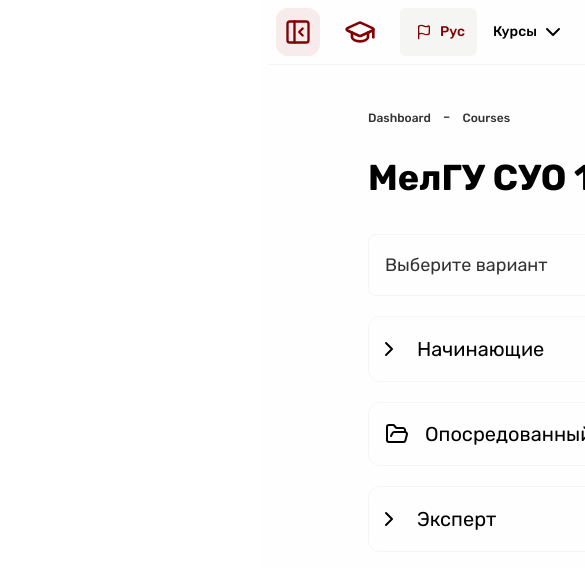
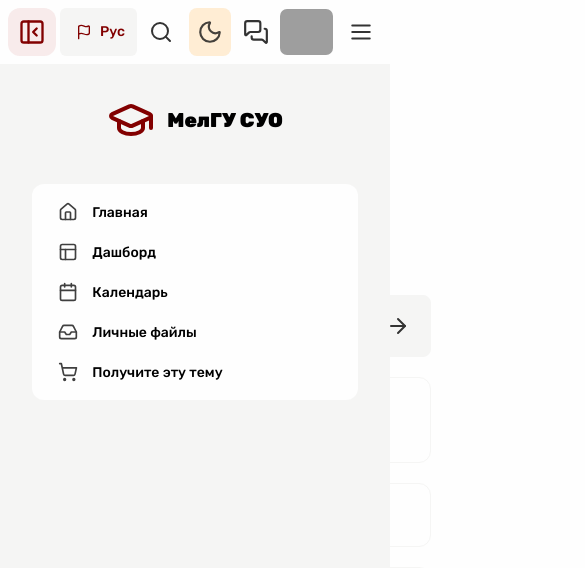
Before and after one commit to Vladdeek/lms, a React (Vite) app in the folder frontend/: page /courses in a window 390 px wide. Shown: the top 568 px of the page, 585 px wide, since content can reach past the window. Built offline with nearby package versions, Linux system fonts and the light colour scheme; grey boxes are pictures that could not be loaded.

Commit message:
fix adaptive

```diff
--- a/frontend/package.json
+++ b/frontend/package.json
@@ -4,7 +4,7 @@
 	"version": "0.0.0",
 	"type": "module",
 	"scripts": {
-    "dev": "vite",
+		"dev": "vite --host",
 		"build": "vite build",
 		"lint": "eslint .",
 		"preview": "vite preview"
--- a/frontend/src/components/Components.jsx
+++ b/frontend/src/components/Components.jsx
@@ -115,7 +115,7 @@ const Dropdown = ({ children, ChapterName, isOpen, onToggle }) => {
 			<div
 				className={`${
 					isOpen ? 'bg-[var(--secondary)]' : 'hover:bg-[var(--secondary)]'
-				} flex text-[var(--primary-text)] hover:text-[var(--primary)] justify-center items-center px-3 h-12 rounded-sm gap-1 transition-all cursor-pointer`}
+				} flex text-[var(--primary-text)] hover:text-[var(--primary)] justify-center max-lg:justify-start items-center px-3 h-12 rounded-sm gap-1 transition-all cursor-pointer`}
 				onClick={onToggle}
 			>
 				<p
@@ -151,7 +151,7 @@ const Accordion = ({ children, ChapterName, to }) => {
 				className='flex text-[var(--primary-text)] hover:text-[var(--primary)] p-2 transition-all cursor-pointer'
 				onClick={() => setIsOpen(!isOpen)}
 			>
-				<div className='flex w-full justify-between items-center group'>
+				<div className='flex max-lg:flex-col w-full justify-between lg:items-center group'>
 					<div className='flex gap-4 items-center'>
 						<ChevronRight
 							className={`${
@@ -168,8 +168,8 @@ const Accordion = ({ children, ChapterName, to }) => {
 							{ChapterName}
 						</p>
 					</div>
-					<div className='flex gap-3'>
-						<div className='flex text-bg-[var(--secondary-text)] items-center bg-[var(--gray)] rounded-md p-3 px-4 gap-2'>
+					<div className='flex gap-3 ml-10'>
+						<div className='flex text-bg-[var(--secondary-text)] items-center bg-[var(--gray)] rounded-md lg:p-3 px-4 gap-2'>
 							<BookOpen size={22} />
 							<p className='font-medium text-md'>4</p>
 						</div>
@@ -186,10 +186,10 @@ const Accordion = ({ children, ChapterName, to }) => {
 			{/* Контент с анимацией */}
 			<div
 				className={`${
-					isOpen ? 'max-h-[1000px] opacity-100' : 'max-h-0 opacity-0'
+					isOpen ? 'h-auto opacity-100' : 'max-h-0 opacity-0'
 				} transition-all duration-300 overflow-hidden`}
 			>
-				<div className='grid grid-cols-4 p-4 border-t-1 gap-5 border-[var(--gray)]'>
+				<div className='grid max-xl:grid-cols-4 max-lg:grid-cols-3 max-md:grid-cols-2 max-sm:grid-cols-1 grid-cols-4 p-4 border-t-1 gap-5 border-[var(--gray)]'>
 					{children}
 				</div>
 			</div>
@@ -319,7 +319,7 @@ const FilterOption = ({ options, selectedValue, onSelect, children }) => {
 	return (
 		<div className='relative inline-block'>
 			<div
-				className={`inline-flex items-center gap-3 py-2 px-3 text-[var(--primary-text)] font-normal bg-[var(--gray)] border-1 border-[var(--gray)] rounded-lg cursor-pointer transition-colors ${
+				className={`inline-flex  items-center gap-3 py-2 px-3 text-[var(--primary-text)] font-normal bg-[var(--gray)] border-1 border-[var(--gray)] rounded-lg cursor-pointer transition-colors ${
 					isOpen ? 'bg-[var(--bg)]' : ' hover:bg-[var(--bg)] '
 				}`}
 				onClick={() => setIsOpen(!isOpen)}
@@ -371,7 +371,7 @@ const HeaderBtn = ({ ChapterName }) => {
 	return (
 		<div className='flex flex-col relative'>
 			<div
-				className={`hover:bg-[var(--secondary)] flex text-[var(--primary-text)] hover:text-[var(--primary)] justify-center items-center px-3 h-12 rounded-sm gap-1 transition-all cursor-pointer`}
+				className={`hover:bg-[var(--secondary)] flex text-[var(--primary-text)] hover:text-[var(--primary)] justify-center max-lg:justify-start items-center px-3 h-12 rounded-sm gap-1 transition-all cursor-pointer`}
 			>
 				<p className={` font-medium text-sm`}>{ChapterName}</p>
 			</div>
@@ -759,7 +759,28 @@ const FileUpload = () => {
 	)
 }
 
+const CommentInput = () => {
+	return (
+		<>
+			<div className='border-1 border-[var(--border)] rounded-xl flex flex-col p-4 my-5 text-[var(--primary-text)]'>
+				<p className='text-ms font-medium mb-5'>Комментарии</p>
+				<textarea
+					name='comments'
+					id='comments'
+					className='rounded-sm p-3 border-1 border-[var(--border)] outline-0 focus:ring-2 focus:border-[#ffffff99] ring-[var(--color1)] mb-2 transition-all'
+				>
+					Добавить комментарий...
+				</textarea>
+				<div className='inline-flex justify-end'>
+					<GrayButton namebtn={'Отправить комментарий'} />
+				</div>
+			</div>
+		</>
+	)
+}
+
 export {
+	CommentInput,
 	FileUpload,
 	Profile,
 	Input,
--- a/frontend/src/components/Header.jsx
+++ b/frontend/src/components/Header.jsx
@@ -2,6 +2,7 @@ import {
 	GraduationCap,
 	Info,
 	InfoIcon,
+	Menu,
 	MessageSquare,
 	MessagesSquare,
 	PanelLeftClose,
@@ -29,32 +30,59 @@ const Header = ({
 }) => {
 	const [searchIsOpen, setSearchIsOpen] = useState(false)
 	const [activeDropdown, setActiveDropdown] = useState(null)
+	const [burgerIsOpen, setBurgerIsOpen] = useState(false)
 
 	const handleToggle = dropdownName => {
 		setActiveDropdown(activeDropdown === dropdownName ? null : dropdownName)
 	}
 	return (
 		<>
-			<div className='flex px-2 pb-2 border-b-1 justify-between border-[var(--border)]'>
-				<div className='flex gap-1'>
+			<div
+				className={`fixed z-100 top-0 ${
+					!sidebarOpen ? 'lg:left-0 w-screen' : 'lg:left-65'
+				} max-lg:w-screen transition-all`}
+			>
+				<div
+					className={`flex  px-2 py-2 ${
+						burgerIsOpen && 'h-screen max-lg:flex-col-reverse'
+					} border-b-1 ${
+						burgerIsOpen && 'max-lg:justify-end'
+					} justify-between  border-[var(--border)] bg-[var(--bg)]`}
+				>
+					<div className={`flex gap-1`}>
 						<div
 							onClick={toggleSidebar}
 							className={`${
 								sidebarOpen ? 'bg-[var(--secondary)]' : 'bg-[var(--bg-sidebar)]'
-						} rounded-xl h-12 w-12 flex justify-center items-center p-2 cursor-pointer relative group`}
+							} rounded-xl h-12 ${
+								burgerIsOpen && 'max-lg:hidden'
+							} w-12 flex justify-center items-center p-2 cursor-pointer relative group`}
 						>
 							{sidebarOpen ? (
 								<PanelLeftClose className='text-[var(--primary)]' size={28} />
 							) : (
-							<PanelLeftOpen className='text-[var(--primary-text)]' size={28} />
+								<PanelLeftOpen
+									className='text-[var(--primary-text)]'
+									size={28}
+								/>
 							)}
 						</div>
-					<div className='flex justify-center items-center h-12 mx-5 hover:opacity-75 transition-all cursor-pointer'>
+
+						<div className='flex justify-center max-lg:hidden items-center h-12 mx-5 hover:opacity-75 transition-all cursor-pointer'>
 							<GraduationCap className='text-[var(--logo)]' size={32} />
 						</div>
+						<div className={`${burgerIsOpen && 'hidden'} flex`}>
 							<ChangeLang ChapterName={'Рус'}>
 								<InDropdown content={'Русский'} />
 							</ChangeLang>
+						</div>
+						<div
+							className={`flex ${
+								!burgerIsOpen
+									? 'max-lg:hidden'
+									: 'max-lg:flex-col max-lg:w-full'
+							}`}
+						>
 							<Dropdown
 								ChapterName={'Курсы'}
 								isOpen={activeDropdown === 'courses'}
@@ -66,9 +94,7 @@ const Header = ({
 									<InDropdown content={'Темы документации'} />
 								</div>
 							</Dropdown>
-
 							<HeaderBtn ChapterName={'Докс'} />
-
 							<Dropdown
 								ChapterName={'Сервер'}
 								isOpen={activeDropdown === 'server'}
@@ -78,7 +104,6 @@ const Header = ({
 								<InDropdown content={'Hostinger'} />
 								<InDropdown content={'ScalaHosting'} />
 							</Dropdown>
-
 							<Dropdown
 								ChapterName={'Версии'}
 								isOpen={activeDropdown === 'versions'}
@@ -86,7 +111,6 @@ const Header = ({
 							>
 								<InDropdown content={'For moodle 3.9 - 3.11'} />
 							</Dropdown>
-
 							<Dropdown
 								ChapterName={'Темы Moodle'}
 								isOpen={activeDropdown === 'themes'}
@@ -100,9 +124,11 @@ const Header = ({
 								<InDropdown content={'IOMAD Moon'} />
 							</Dropdown>
 						</div>
+					</div>
 					<div className='inline-flex h-12 gap-1'>
 						{!searchIsOpen && (
 							<>
+								<div className='max-lg:hidden inline-flex'>
 									<div className='flex justify-center items-center h-full mx-5 hover:opacity-75 transition-all cursor-pointer'>
 										<GraduationCap className='text-[var(--logo)]' size={24} />
 									</div>
@@ -116,23 +142,31 @@ const Header = ({
 											ref={'#'}
 										/>
 									</div>
+								</div>
 							</>
 						)}
-
+						<div
+							className={`flex gap-1 transition-all ${
+								burgerIsOpen && 'max-lg:w-full  max-lg:justify-between'
+							} `}
+						>
 							<Search
 								onClick={() => setSearchIsOpen(!searchIsOpen)}
 								searchIsOpen={searchIsOpen}
 							/>
+							<div className='flex gap-1'>
 								<ToggleTheme />
 								<button className='hover:bg-[var(--secondary)] hover:text-[var(--primary)] text-[var(--secondary-text)] h-12 w-12 rounded-lg flex justify-center items-center transition-all'>
 									<MessagesSquare size={42} className='p-2' />
 								</button>
 								<Profile img_path={img_path}>
-						<div className='p-4 pr-20'>
+									<div className='p-4 pr-20 text-[var(--primary-text)]'>
 										<p className='font-medium text-xl whitespace-nowrap'>
 											{UserName}
 										</p>
-							<p className='font-normal  text-xl whitespace-nowrap'>{Email}</p>
+										<p className='font-normal  text-xl whitespace-nowrap'>
+											{Email}
+										</p>
 										<div className='flex items-center gap-2 mt-3'>
 											<Info />
 											<p className='font-normal text-lg'>{Role}</p>
@@ -152,6 +186,15 @@ const Header = ({
 										<InDropdown content={'Выйти'} />
 									</div>
 								</Profile>
+								<button
+									className='hover:bg-[var(--secondary)] hover:text-[var(--primary)] text-[var(--secondary-text)] h-12 w-12 lg:hidden rounded-lg flex justify-center items-center transition-all'
+									onClick={() => setBurgerIsOpen(!burgerIsOpen)}
+								>
+									<Menu size={42} className='p-2' />
+								</button>
+							</div>
+						</div>
+					</div>
 				</div>
 			</div>
 		</>
--- a/frontend/src/components/SideBar.jsx
+++ b/frontend/src/components/SideBar.jsx
@@ -1,20 +1,29 @@
 import { NavLink } from 'react-router-dom'
 import PropTypes from 'prop-types'
-import { ChevronRight } from 'lucide-react'
+import { ChevronRight, X } from 'lucide-react'
 
-export default function Sidebar({ username, role, img_path, children }) {
+export default function Sidebar({
+	username,
+	role,
+	img_path,
+	children,
+	sidebarOpen,
+	toggleSidebar,
+}) {
 	return (
 		<aside
 			id='logo-sidebar'
-			className='
-        fixed top-0 left-0 z-40 w-65 h-screen
-        transition-transform -translate-x-full sm:translate-x-0
-        bg-[var(--bg-sidebar)] text-white flex flex-col'
+			className={`
+        fixed top-0 left-0 z-50 sm:w-65 max-sm:w-screen h-screen
+        transition-transform ${
+					sidebarOpen ? 'translate-x-0' : '-translate-x-full sm:translate-x-0'
+				}
+        bg-[var(--bg-sidebar)] text-white flex flex-col`}
 			aria-label='Sidebar'
 		>
 			{/* ——— меню ——— */}
-			<nav className='flex-1 overflow-y-auto px-3 py-4'>
-				<ul className=' font-medium flex flex-col'>{children}</ul>
+			<nav className='flex-1 overflow-y-auto px-3 py-4 max-lg:mt-10'>
+				<ul className='font-medium flex flex-col'>{children}</ul>
 			</nav>
 		</aside>
 	)
--- a/frontend/src/pages/AllCourses.jsx
+++ b/frontend/src/pages/AllCourses.jsx
@@ -22,7 +22,7 @@ const AllCourses = () => {
 
 	return (
 		<>
-			<div className='py-10 px-25'>
+			<div className='p-20 max-lg:p-10 max-lg:mt-10'>
 				<div className='flex flex-col gap-5'>
 					<div className='inline-flex gap-3'>
 						<Link size={'text-xs'} text={'Dashboard'} />
@@ -32,7 +32,7 @@ const AllCourses = () => {
 					<p className='text-4xl font-bold mb-4 text-[var(--primary-text)]'>
 						МелГУ СУО 1.2
 					</p>
-					<div className='inline-flex items-center gap-6'>
+					<div className='inline-flex max-lg:flex-col max-lg:w-fit lg:items-center gap-6'>
 						<Option
 							options={chapters}
 							selectedValue={selectedChapter}
--- a/frontend/src/pages/layout/DashboardLayout.jsx
+++ b/frontend/src/pages/layout/DashboardLayout.jsx
@@ -50,7 +50,7 @@ export default function DashboardLayout() {
 		<div className='flex min-h-screen'>
 			{/* Sidebar */}
 			<div
-				className={`fixed h-full w-65 bg-white z-10 transition-transform duration-300 ease-in-out ${
+				className={`fixed h-full w-65 bg-white z-50 transition-transform duration-300 ease-in-out ${
 					sidebarOpen ? 'translate-x-0' : '-translate-x-107'
 				}`}
 			>
@@ -58,6 +58,8 @@ export default function DashboardLayout() {
 					username={user.full_name.split(' ')}
 					role={roles.join(', ')}
 					img_path={getAvatar()}
+					sidebarOpen={sidebarOpen}
+					toggleSidebar={toggleSidebar}
 				>
 					<div className='flex w-full my-10 justify-center items-center gap-3'>
 						<GraduationCap className='text-[var(--logo)]' size={48} />
@@ -94,10 +96,10 @@ export default function DashboardLayout() {
 			{/* Main content */}
 			<div
 				className={`flex-1 min-h-screen transition-all duration-300 ease-in-out ${
-					sidebarOpen ? 'ml-65' : '-ml-0'
+					sidebarOpen ? 'lg:ml-65' : '-ml-0'
 				}`}
 			>
-				<div className='p-2 w-full'>
+				<div className='w-full'>
 					<Header
 						toggleSidebar={toggleSidebar}
 						sidebarOpen={sidebarOpen}
```
Also changed, not shown: frontend/src/pages/Courses.jsx (+5 -5 lines), frontend/src/pages/Dashboard.jsx (+10 -8 lines). Lines whose indentation alone changed are shown as unchanged.
